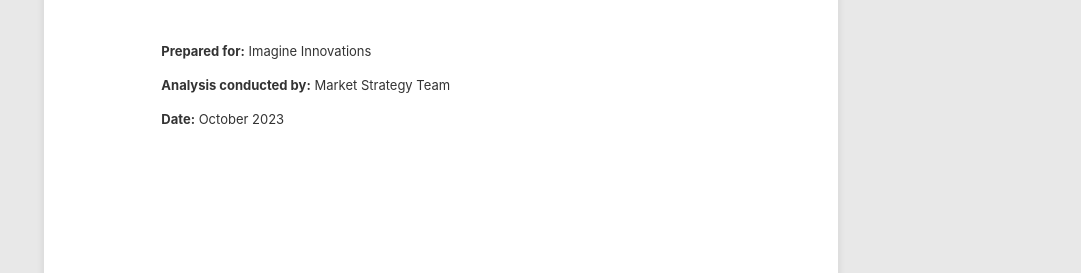
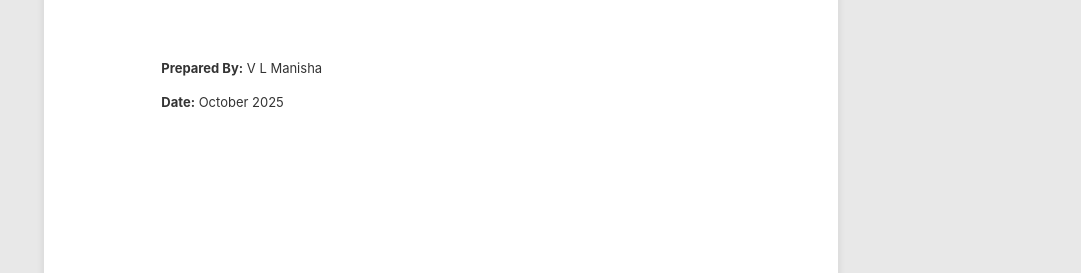
Before and after one commit to peeyushkrsit/Manisha_Report_boAt, a plain HTML site: page index.html in a window 1280 px wide. Shown: the part 527-800 px from the top of the page, without its empty margins (199-1280 px from the left). Drawn offline with nearby package versions, Linux system fonts and the light colour scheme.

Commit message:
Update report details in index.html

```diff
--- a/index.html
+++ b/index.html
@@ -331,9 +331,8 @@
             <h1>Market Entry Strategy for boAt<br>in Vietnam</h1>
             <h2>Strategic Analysis and Implementation Roadmap</h2>
             <div class="meta">
-                <p><strong>Prepared for:</strong> Imagine Innovations</p>
-                <p><strong>Analysis conducted by:</strong> Market Strategy Team</p>
-                <p><strong>Date:</strong> October 2023</p>
+                <p><strong>Prepared By:</strong> V L Manisha</p>
+                <p><strong>Date:</strong> October 2025</p>
             </div>
         </div>
         <div class="confidential">Confidential - Internal Use Only</div>
```
